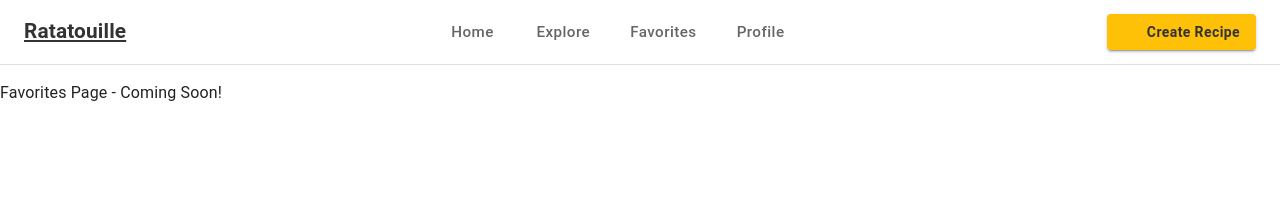
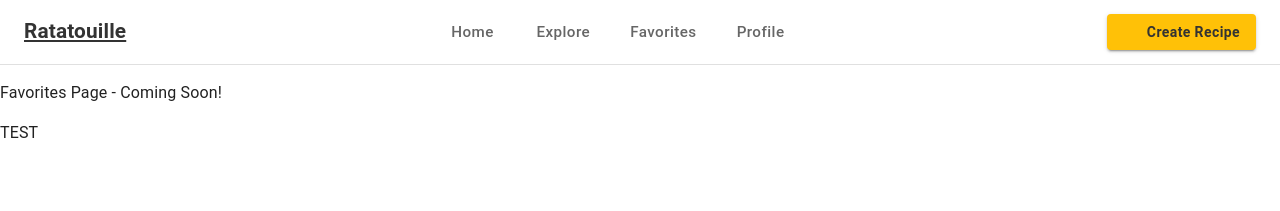
Before and after one commit to Darn3ls/Ratatouille-React, a React (Vite) app: page /favorites in a window 1280 px wide. Shown: the top 211 px of the page. Built offline with nearby package versions, Linux system fonts and the light colour scheme; some icons are missing.

Commit message:
change favourite file

```diff
--- a/src/components/pages/Favorites.jsx
+++ b/src/components/pages/Favorites.jsx
@@ -4,6 +4,7 @@ export default function Explore() {
     <>
 
       <p>Favorites Page - Coming Soon!</p>
+      <p>TEST</p>
 
     </>
   );
```
